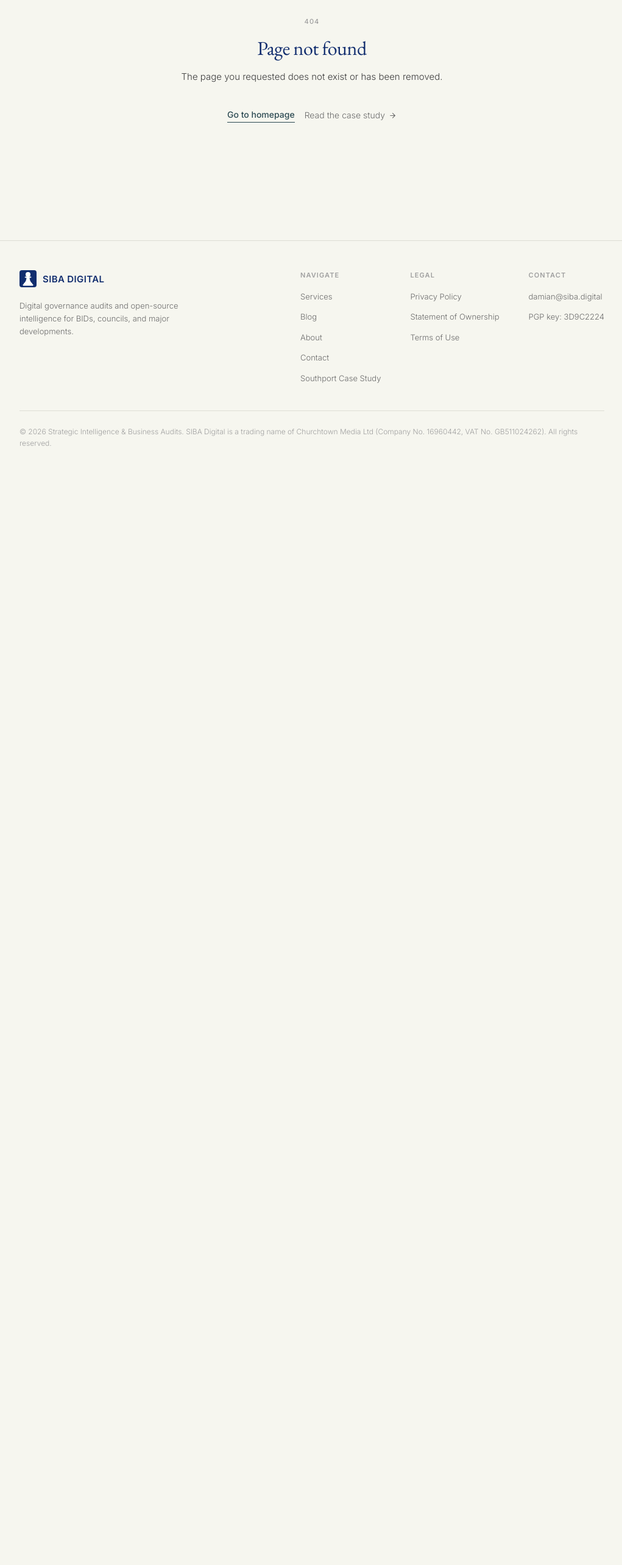
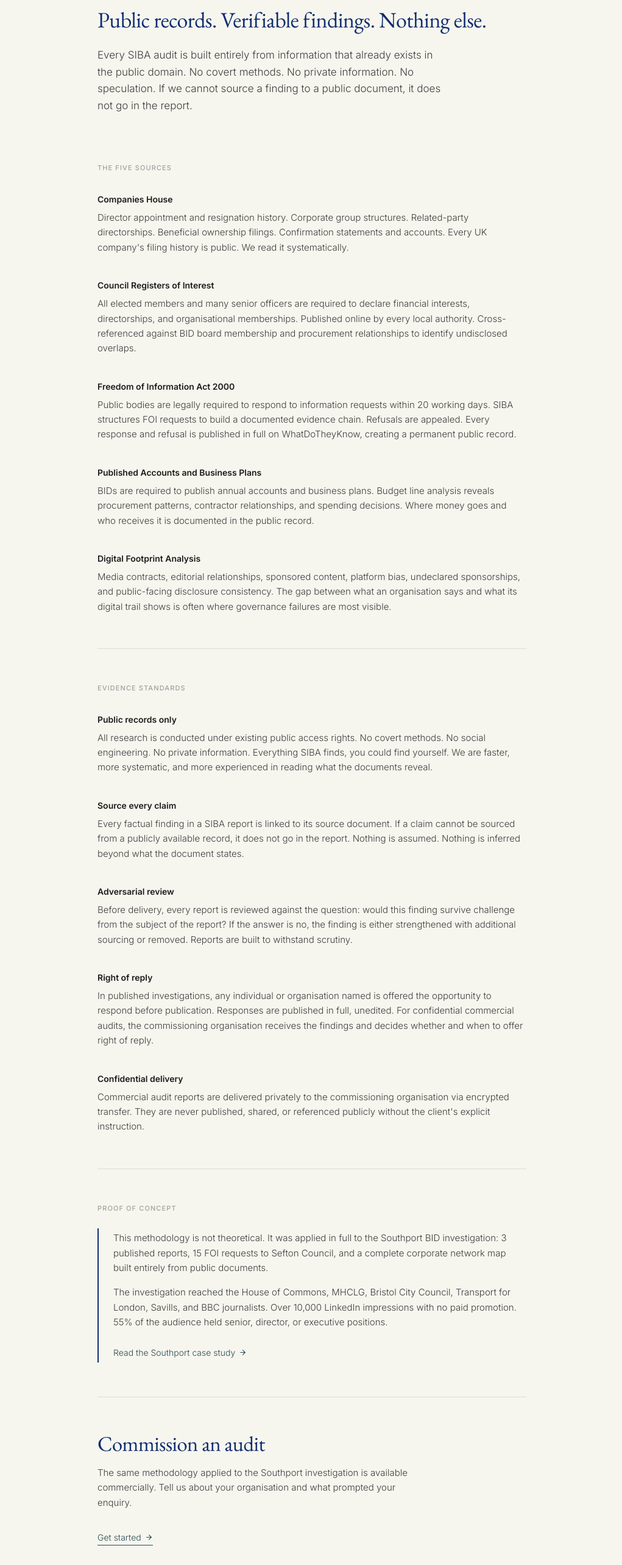
Before and after one commit to damian756/siba.digital, a Next.js app: page /methodology in a window 1280 px wide. Before the commit this address had no page. Shown: the part 226-2792 px from the top of the page at 61% size, without its empty margins (128-1149 px from the left). Before the commit the page ends 1011 px from the top, so only its background shows below. Built offline with nearby package versions, Linux system fonts and the light colour scheme.

Commit message:
Add methodology page, update nav, footer, sitemap, fix stale services copy

```diff
--- /dev/null
+++ b/app/methodology/page.tsx
@@ -0,0 +1,213 @@
+import type { Metadata } from "next";
+import Link from "next/link";
+import { ArrowRight } from "lucide-react";
+import Reveal from "@/components/Reveal";
+
+export const metadata: Metadata = {
+  title: "Methodology: How SIBA Conducts Governance Audits",
+  description:
+    "SIBA uses public records only. Companies House, FOI, council registers of interest, published accounts, and digital footprint analysis. Every finding is sourced, linked, and independently verifiable.",
+  alternates: {
+    canonical: "https://www.siba.digital/methodology",
+  },
+  openGraph: {
+    title: "Methodology | SIBA Digital",
+    description:
+      "Public records only. Every finding sourced, linked, and independently verifiable. How SIBA conducts digital governance audits.",
+    url: "https://www.siba.digital/methodology",
+    type: "website",
+  },
+};
+
+const methodologySchema = {
+  "@context": "https://schema.org",
+  "@type": "WebPage",
+  name: "Methodology: How SIBA Conducts Governance Audits",
+  description:
+    "SIBA uses public records only. Companies House, FOI, council registers of interest, published accounts, and digital footprint analysis.",
+  url: "https://www.siba.digital/methodology",
+  isPartOf: {
+    "@id": "https://www.siba.digital/#organization",
+  },
+};
+
+const sources = [
+  {
+    label: "Companies House",
+    detail:
+      "Director appointment and resignation history. Corporate group structures. Related-party directorships. Beneficial ownership filings. Confirmation statements and accounts. Every UK company's filing history is public. We read it systematically.",
+  },
+  {
+    label: "Council Registers of Interest",
+    detail:
+      "All elected members and many senior officers are required to declare financial interests, directorships, and organisational memberships. Published online by every local authority. Cross-referenced against BID board membership and procurement relationships to identify undisclosed overlaps.",
+  },
+  {
+    label: "Freedom of Information Act 2000",
+    detail:
+      "Public bodies are legally required to respond to information requests within 20 working days. SIBA structures FOI requests to build a documented evidence chain. Refusals are appealed. Every response and refusal is published in full on WhatDoTheyKnow, creating a permanent public record.",
+  },
+  {
+    label: "Published Accounts and Business Plans",
+    detail:
+      "BIDs are required to publish annual accounts and business plans. Budget line analysis reveals procurement patterns, contractor relationships, and spending decisions. Where money goes and who receives it is documented in the public record.",
+  },
+  {
+    label: "Digital Footprint Analysis",
+    detail:
+      "Media contracts, editorial relationships, sponsored content, platform bias, undeclared sponsorships, and public-facing disclosure consistency. The gap between what an organisation says and what its digital trail shows is often where governance failures are most visible.",
+  },
+];
+
+const standards = [
+  {
+    label: "Public records only",
+    detail:
+      "All research is conducted under existing public access rights. No covert methods. No social engineering. No private information. Everything SIBA finds, you could find yourself. We are faster, more systematic, and more experienced in reading what the documents reveal.",
+  },
+  {
+    label: "Source every claim",
+    detail:
+      "Every factual finding in a SIBA report is linked to its source document. If a claim cannot be sourced from a publicly available record, it does not go in the report. Nothing is assumed. Nothing is inferred beyond what the document states.",
+  },
+  {
+    label: "Adversarial review",
+    detail:
+      "Before delivery, every report is reviewed against the question: would this finding survive challenge from the subject of the report? If the answer is no, the finding is either strengthened with additional sourcing or removed. Reports are built to withstand scrutiny.",
+  },
+  {
+    label: "Right of reply",
+    detail:
+      "In published investigations, any individual or organisation named is offered the opportunity to respond before publication. Responses are published in full, unedited. For confidential commercial audits, the commissioning organisation receives the findings and decides whether and when to offer right of reply.",
+  },
+  {
+    label: "Confidential delivery",
+    detail:
+      "Commercial audit reports are delivered privately to the commissioning organisation via encrypted transfer. They are never published, shared, or referenced publicly without the client's explicit instruction.",
+  },
+];
+
+export default function MethodologyPage() {
+  return (
+    <div className="min-h-screen">
+      <script
+        type="application/ld+json"
+        dangerouslySetInnerHTML={{ __html: JSON.stringify(methodologySchema) }}
+      />
+
+      <div className="mx-auto max-w-3xl px-4 sm:px-6 lg:px-8 py-24 lg:py-36">
+
+        <Reveal>
+          <p className="text-[11px] font-medium uppercase tracking-widest text-[#a0a0a0] mb-4">
+            Methodology
+          </p>
+        </Reveal>
+        <Reveal>
+          <h1 className="text-[32px] sm:text-[36px] text-[#112d6e] mb-6 leading-[1.15]">
+            Public records. Verifiable findings. Nothing else.
+          </h1>
+        </Reveal>
+        <Reveal>
+          <p className="text-[17px] text-[#3d3d3d] leading-relaxed max-w-xl mb-20">
+            Every SIBA audit is built entirely from information that already exists
+            in the public domain. No covert methods. No private information. No
+            speculation. If we cannot source a finding to a public document, it does
+            not go in the report.
+          </p>
+        </Reveal>
+
+        {/* Sources */}
+        <Reveal>
+          <section className="pb-14 mb-14 border-b border-[#ddddd5]">
+            <p className="text-[11px] font-medium uppercase tracking-widest text-[#a0a0a0] mb-8">
+              The five sources
+            </p>
+            <div className="space-y-10">
+              {sources.map((s) => (
+                <div key={s.label}>
+                  <p className="text-sm font-semibold text-[#1c1c1c] mb-2">
+                    {s.label}
+                  </p>
+                  <p className="text-[15px] text-[#3d3d3d] leading-relaxed">
+                    {s.detail}
+                  </p>
+                </div>
+              ))}
+            </div>
+          </section>
+        </Reveal>
+
+        {/* Evidence standards */}
+        <Reveal>
+          <section className="pb-14 mb-14 border-b border-[#ddddd5]">
+            <p className="text-[11px] font-medium uppercase tracking-widest text-[#a0a0a0] mb-8">
+              Evidence standards
+            </p>
+            <div className="space-y-10">
+              {standards.map((s) => (
+                <div key={s.label}>
+                  <p className="text-sm font-semibold text-[#1c1c1c] mb-2">
+                    {s.label}
+                  </p>
+                  <p className="text-[15px] text-[#3d3d3d] leading-relaxed">
+                    {s.detail}
+                  </p>
+                </div>
+              ))}
+            </div>
+          </section>
+        </Reveal>
+
+        {/* Proof */}
+        <Reveal>
+          <section className="pb-14 mb-14 border-b border-[#ddddd5]">
+            <p className="text-[11px] font-medium uppercase tracking-widest text-[#a0a0a0] mb-6">
+              Proof of concept
+            </p>
+            <div className="border-l-2 border-[#112d6e] pl-6 py-1">
+              <p className="text-[15px] text-[#3d3d3d] leading-relaxed mb-4">
+                This methodology is not theoretical. It was applied in full to the
+                Southport BID investigation: 3 published reports, 15 FOI requests to
+                Sefton Council, and a complete corporate network map built entirely
+                from public documents.
+              </p>
+              <p className="text-[15px] text-[#3d3d3d] leading-relaxed mb-6">
+                The investigation reached the House of Commons, MHCLG, Bristol City
+                Council, Transport for London, Savills, and BBC journalists. Over
+                10,000 LinkedIn impressions with no paid promotion. 55% of the
+                audience held senior, director, or executive positions.
+              </p>
+              <Link
+                href="/overview"
+                className="inline-flex items-center gap-1.5 text-sm text-[#2c4a52] hover:text-[#1c1c1c] transition-colors"
+              >
+                Read the Southport case study
+                <ArrowRight size={13} />
+              </Link>
+            </div>
+          </section>
+        </Reveal>
+
+        {/* CTA */}
+        <Reveal>
+          <section>
+            <h2 className="text-[#112d6e] mb-4">Commission an audit</h2>
+            <p className="text-[15px] text-[#3d3d3d] leading-relaxed max-w-lg mb-8">
+              The same methodology applied to the Southport investigation is
+              available commercially. Tell us about your organisation and what
+              prompted your enquiry.
+            </p>
+            <Link
+              href="/services#commission"
+              className="inline-flex items-center gap-1.5 text-sm text-[#2c4a52] border-b border-[#2c4a52] pb-0.5 hover:text-[#1c1c1c] hover:border-[#1c1c1c] transition-colors"
+            >
+              Get started
+              <ArrowRight size={13} />
+            </Link>
+          </section>
+        </Reveal>
+
+      </div>
+    </div>
+  );
+}
--- a/app/services/page.tsx
+++ b/app/services/page.tsx
@@ -303,9 +303,9 @@ export default function ServicesPage() {
                 Proof of concept
               </p>
               <p className="text-[15px] text-[#3d3d3d] leading-relaxed mb-4">
-                This methodology is not theoretical. It was applied in full to
-                the Southport BID investigation: 4 published analyses, 2
-                reports, 15 FOI requests. Every finding sourced from public
+                  This methodology is not theoretical. It was applied in full to
+                  the Southport BID investigation: 3 published reports, 15 FOI
+                  requests. Every finding sourced from public
                 documents. The investigation reached the House of Commons,
                 MHCLG, and national media with over 10,000 LinkedIn
                 impressions and no paid promotion.
--- a/app/sitemap.ts
+++ b/app/sitemap.ts
@@ -15,6 +15,12 @@ export default function sitemap(): MetadataRoute.Sitemap {
       lastModified: new Date(),
       changeFrequency: "monthly",
       priority: 0.9,
+    },
+    {
+      url: `${BASE_URL}/methodology`,
+      lastModified: new Date(),
+      changeFrequency: "monthly",
+      priority: 0.8,
     },
     {
       url: `${BASE_URL}/about`,
--- a/components/Footer.tsx
+++ b/components/Footer.tsx
@@ -25,6 +25,7 @@ export default function Footer() {
             <ul className="space-y-2">
               {[
                 { href: "/services", label: "Services" },
+                { href: "/methodology", label: "Methodology" },
                 { href: "/blog", label: "Blog" },
                 { href: "/about", label: "About" },
                 { href: "/contact", label: "Contact" },
--- a/components/Nav.tsx
+++ b/components/Nav.tsx
@@ -8,6 +8,7 @@ import SibaLogo from "@/components/SibaLogo";
 
 const topLinks = [
   { href: "/services", label: "Services" },
+  { href: "/methodology", label: "Methodology" },
   { href: "/blog", label: "Blog" },
   { href: "/about", label: "About" },
   { href: "/contact", label: "Contact" },
```
